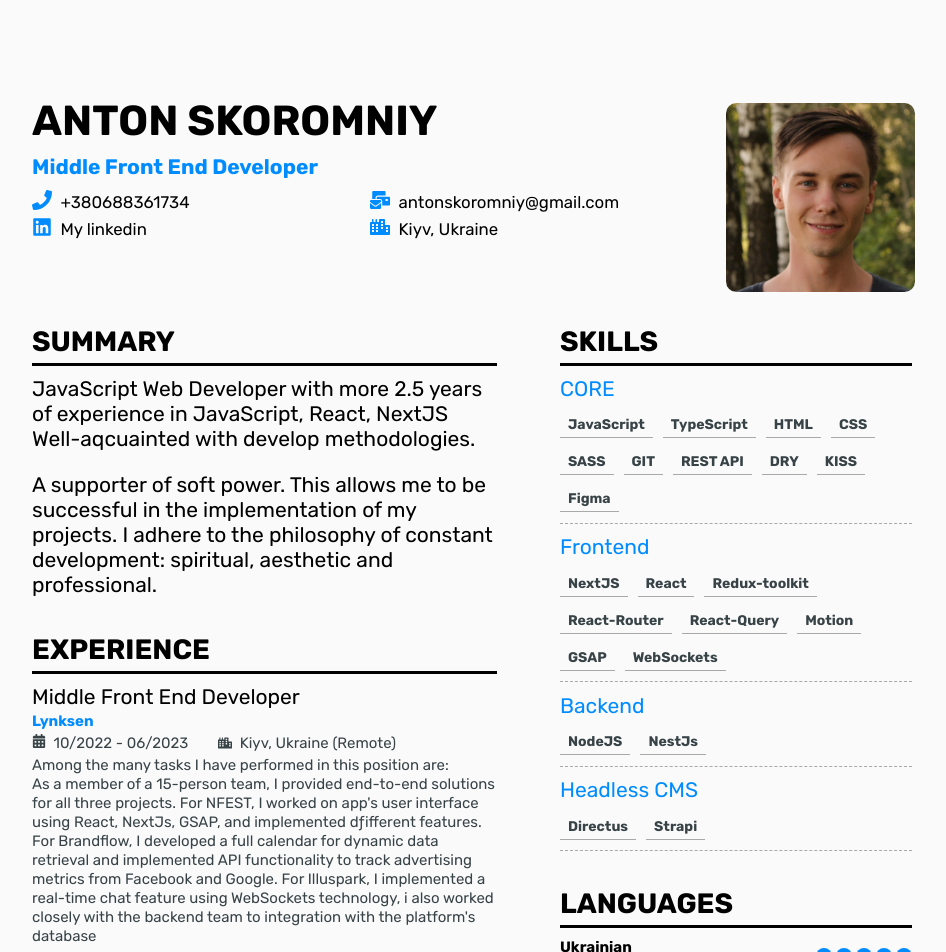
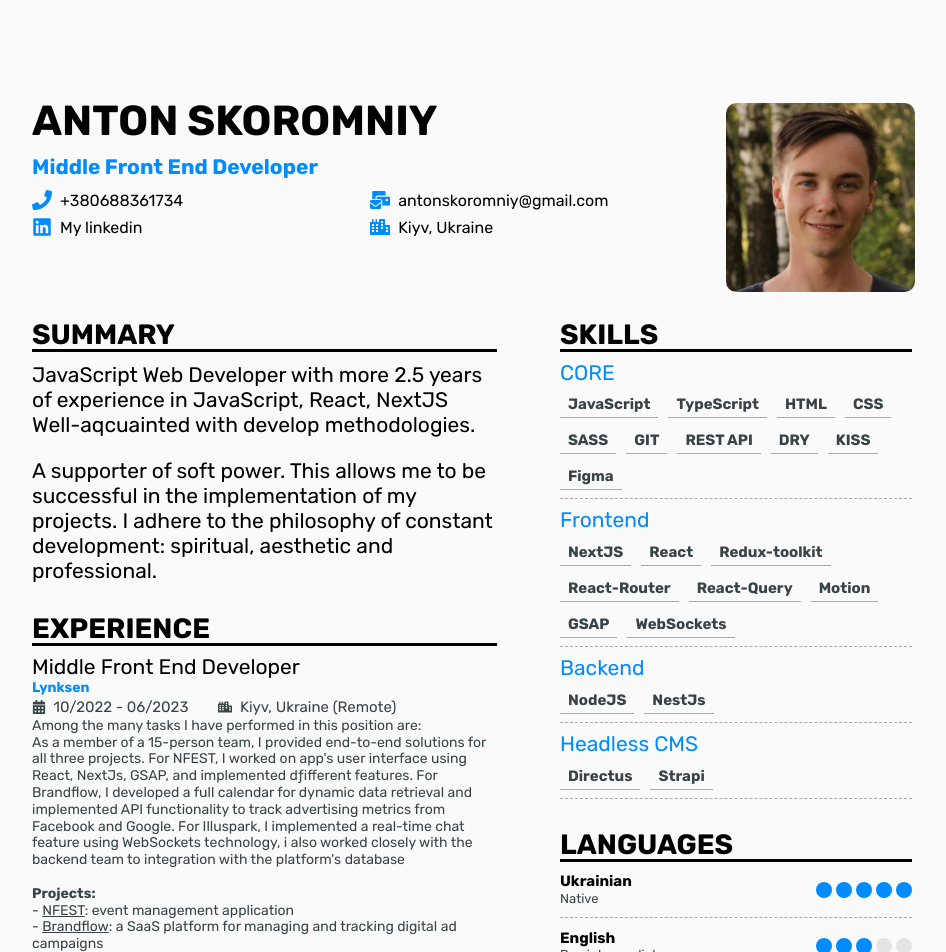
Before and after one commit to antonskr/anton.skoromniy.cv, a React (Create React App) app: page / in a window 1280 px wide. Shown: the top 952 px of the page, without its empty margins (168-1114 px from the left). Built offline with nearby package versions, Linux system fonts and the light colour scheme.

Commit message:
Provide_Fotns_System

```diff
--- a/src/App.tsx
+++ b/src/App.tsx
@@ -1,4 +1,3 @@
-import React from 'react'
 import './App.scss'
 
 import Layout from './Components/Layout/Layout'
--- a/src/Components/BasicInfo/BasicInfo.tsx
+++ b/src/Components/BasicInfo/BasicInfo.tsx
@@ -5,7 +5,7 @@ import cn from 'classnames'
 
 const BasicInfo = (): JSX.Element => {
   return (
-    <div className={cn(styles.basicInfo, 'wrapper')}>
+    <div className={cn(styles.basicInfo)}>
       <div className={styles.basic}>
         <h1 className={styles.fullName}>Anton skoromniy</h1>
         <p className={cn('blue', styles.description)}>Middle Front End Developer</p>
--- a/src/Components/BasicInfo/Basickinfo.module.scss
+++ b/src/Components/BasicInfo/Basickinfo.module.scss
@@ -21,7 +21,7 @@
     }
 
     & .description {
-      font-weight: 700;
+      font-weight: bold;
       margin-top: 0.75rem;
     }
   }
--- a/src/Components/Contacts/Contact.module.scss
+++ b/src/Components/Contacts/Contact.module.scss
@@ -1,15 +1,16 @@
 @import "../../mixins";
+@import "../../variables";
+
 .item {
   display: flex;
+  height: 1em;
   transition: 200ms;
-  height: 1em;
 
   & .contactValue {
-    font-size: 0.8em;
+    @include font-small;
 
     & a {
       display: flex;
-      font-weight: 400;
       white-space: nowrap;
       transition: 200ms;
 
@@ -23,7 +24,7 @@
       }
 
       &:hover {
-        color: #008CFF;
+        color: $blue-color;
 
         & .icon {
           transform: scale(1.1);
@@ -34,11 +35,11 @@
 }
 
 .contacts {
+  padding-top: 0.5em;
   display: grid;
   grid-template-rows: 1fr 1fr;
   grid-template-columns: 1fr 1fr;
   grid-gap: 0.3em;
-  padding-top: 0.5em;
 
   @include media-mobile {
       grid-template-columns: 1fr;
--- a/src/Components/Experience/Experience.module.scss
+++ b/src/Components/Experience/Experience.module.scss
@@ -18,87 +18,81 @@
   padding: 0.5em 0;
 
   &__position {
-    font-size: var(--text-size);
-    line-height: var(--text-lh);
+    @include font-normal;
   }
 
   &__companyName {
-    font-size: var(--text-size-small-lg);
-    line-height: var(--text-size-small-lg-lh);
-    font-weight: 700;
+    @include font-extra-small;
+    font-weight: bold;
     color: $blue-color;
-    margin-top: 0.2em;
+    margin: 0.3em 0;
   }
 
   &__dateAndLocation {
-    display: flex;
-    font-size: var(--text-size-small-lg);
-    line-height: var(--text-size-small-lg-lh);
+    @include font-mini;
+    @include flexbox(row, flex-start, center, wrap);
+    color: $lightened-black-color;
     font-weight: 400;
-    color: $lightened-black-color;
-    margin-top: 0.2em;
+    margin-top: 0.3rem;
 
     & .dateAndLocation__date {
-      display: flex;
-      flex-wrap: wrap;
+      @include flexbox(row, flex-start, center, wrap);
       padding-right: 2em;
       white-space: pre-wrap;
 
       &__dateIcon {
-        display: flex;
+        @include flexbox(row, flex-start, center, nowrap);
         padding-right: 0.5em;
       }
     }
 
     & .dateAndLocation__location {
       &__link {
-        display: flex;
-        align-items: center;
+        @include flexbox(row, flex-start, center, nowrap);
+        @include a-hover-blue;
         color: $lightened-black-color;
-        @include a-hover-blue;
 
         &__locationIcon {
-          display: flex;
+          @include flexbox(row, flex-start, center, nowrap);
+          color: $lightened-black-color;
           padding-right: 0.5em;
-          color: $lightened-black-color;
         }
       }
     }
   }
 
   &__description {
+    @include font-extra-small;
     margin-top: 0.2em;
-    font-size: var(--text-size-small-lg);
-    line-height: var(--text-size-small-lg-lh);
     color: $lightened-black-color;
+    line-height: 120%;
 
     & span {
-      font-weight: 700;
+      font-weight: bold;
     }
 
     & a {
+      @include a-hover-blue;
       position: relative;
       color: $lightened-black-color;
       text-decoration: underline;
-      @include a-hover-blue;
     }
   }
 
   &__technologies {
-    font-size: var(--text-size-small-lg);
-    line-height: var(--text-size-small-lg-lh);
+    @include font-mini;
     color: $lightened-black-color;
 
     & span {
-      font-weight: 700;
+      font-weight: bold;
     }
   }
 
   &__activity {
+    @include font-mini;
+    line-height: 110%;
+    color: $lightened-black-color;
     margin-top: 0.2em;
-    font-size: var(--text-size-small-lg);
-    line-height: var(--text-size-small-lg-lh);
-    color: $lightened-black-color;
     padding-left: 2px;
 
     & div {
@@ -108,12 +102,12 @@
       &:before {
         content: '';
         position: absolute;
+        width: 4px;
+        height: 4px;
         top: 50%;
         left: 0;
+        border-radius: 100%;
         transform: translateY(-50%);
-        width: 4px;
-        height: 4px;
-        border-radius: 100%;
         background-color: $lightened-black-color;;
       }
     }
--- a/src/Components/Skills/Skills.module.scss
+++ b/src/Components/Skills/Skills.module.scss
@@ -5,29 +5,28 @@
   @include title-hover;
 
   @include media-mobile {
-    margin-top: 1.5em;
+    margin-top: 1.5rem;
   };
 }
 
 .skillsCard {
-  padding: 0.5em 0;
+  padding: 0.5rem 0;
   border-bottom: 1px dashed #a9a9a9;
 
   &__category {
     line-height: var(--text-lh);
     color: $blue-color;
-    margin-bottom: 0.5em;
+    margin-bottom: 0.5rem;
 
   }
 
   &__skills {
-    display: flex;
-    flex-wrap: wrap;
+    @include flexbox(row, flex-start, flex-start, wrap);
     gap: 10px;
 
     & p {
-      font-size: var(--text-size-small);
-      font-weight: 700;
+      @include font-mini;
+      font-weight: bold;
       color: $lightened-black-color;
       border-bottom: 1px solid #a9a9a9;
       padding: 5px 8px;
--- a/src/Components/Summary/Summary.module.scss
+++ b/src/Components/Summary/Summary.module.scss
@@ -1,4 +1,5 @@
 @import "../../mixins";
+
 .summary {
   @include title-hover;
 
--- a/src/index.scss
+++ b/src/global.scss
@@ -9,7 +9,6 @@
   --content-max-width: 1000px;
 
   // ----- font-sizes --------
-  --text-big-size: 2em;
   --text-size: 1em;
   --text-size-small-lg: 0.7142em;
   --text-size-small: 0.6666em;
@@ -17,7 +16,6 @@
 
 
   // ------ line-height ------
-  --text-big-size-lh: 1;
   --text-lh: 1.19;
   --text-size-small-lg-lh: 1.2666;
   --text-size-small-lh: 1.21;
@@ -26,7 +24,6 @@
   @include media-mobile {
     --content-vertical-paddings: 50px;
     --content-horizontal-paddings: 20px;
-
     --text-big-size: 1.5em;
   }
 }
@@ -51,26 +48,16 @@ a {
   box-sizing: border-box;
 }
 
-code {
-  font-family: 'Rubik', sans-serif
-}
-
 h1 {
-  font-family: 'Rubik', sans-serif;
-  font-weight: 700;
-  font-size: var(--text-big-size);
-  line-height: var(--text-big-size-lh);
+  @include font-large;
 }
 
 h2 {
-  font-family: 'Rubik', sans-serif;
-  font-weight: 700;
-  font-size: 1.333333em;
-  line-height: 1.5em;
+  @include font-medium;
 }
 
 .blue {
-  color: var(--color-blue);
+  color: $blue-color;
 }
 
 .container {
--- a/src/index.tsx
+++ b/src/index.tsx
@@ -1,5 +1,5 @@
 import ReactDOM from 'react-dom/client'
-import './index.scss'
+import './global.scss'
 import App from './App'
 
 const root = ReactDOM.createRoot(document.getElementById('root') as HTMLElement)
--- a/src/mixins.scss
+++ b/src/mixins.scss
@@ -1,3 +1,15 @@
+// ----------- FONT SIZES ------------
+
+$s-42: 2.625rem; // 42px
+$s-31: 1.9375rem; // 31px
+$s-28: 1.75rem; // 28px
+$s-21: 1.3125rem; // 21px
+$s-16: 1rem; // 16px
+$s-15: 0.9375rem; // 15px
+$s-14: 0.875rem; // 14px
+
+// ----------- MEDIA QUERIES ------------
+
 @mixin media-mobile-sm {
   @media screen and (max-width: 567px) {
     @content;
@@ -10,8 +22,63 @@
   }
 }
 
+// ----------- SIDE EFFECTS ------------
+
 @mixin title-hover {
   &:hover :global(.titleWithLine):before {
     transform: rotateY(0deg);
   }
 }
+
+// ----------- POSITIONING ------------
+
+@mixin flexbox ($direction: row, $justify: center, $align: center, $wrap: wrap) {
+  display: flex;
+  flex-direction: $direction;
+  justify-content: $justify;
+  align-items: $align;
+  flex-wrap: $wrap;
+}
+
+// ----------- FONTS MIXINS ------------
+
+@mixin font-large {
+  font-size: $s-42;
+  font-weight: bold;
+  line-height: 100%;
+
+  @include media-mobile {
+    font-size: $s-31;
+  }
+}
+
+// 28px
+@mixin font-medium {
+  font-size: $s-28;
+  font-weight: bold;
+  line-height: 100%;
+}
+
+// 21px
+@mixin font-normal {
+  font-size: $s-21;
+  line-height: 100%;
+}
+
+// 16px
+@mixin font-small {
+  font-size: $s-16;
+  line-height: 100%;
+}
+
+// 15px
+@mixin font-mini {
+  font-size: $s-15;
+  line-height: 100%;
+}
+
+// 14px
+@mixin font-extra-small {
+  font-size: $s-14;
+  line-height: 100%;
+}
--- a/src/variables.scss
+++ b/src/variables.scss
@@ -1,6 +1,3 @@
-:root {
-  --color-blue: #008CFF;
-}
 // ----------- colors ----------------
 $blue-color: #008cff;
 $lightened-black-color: #384347;
```
